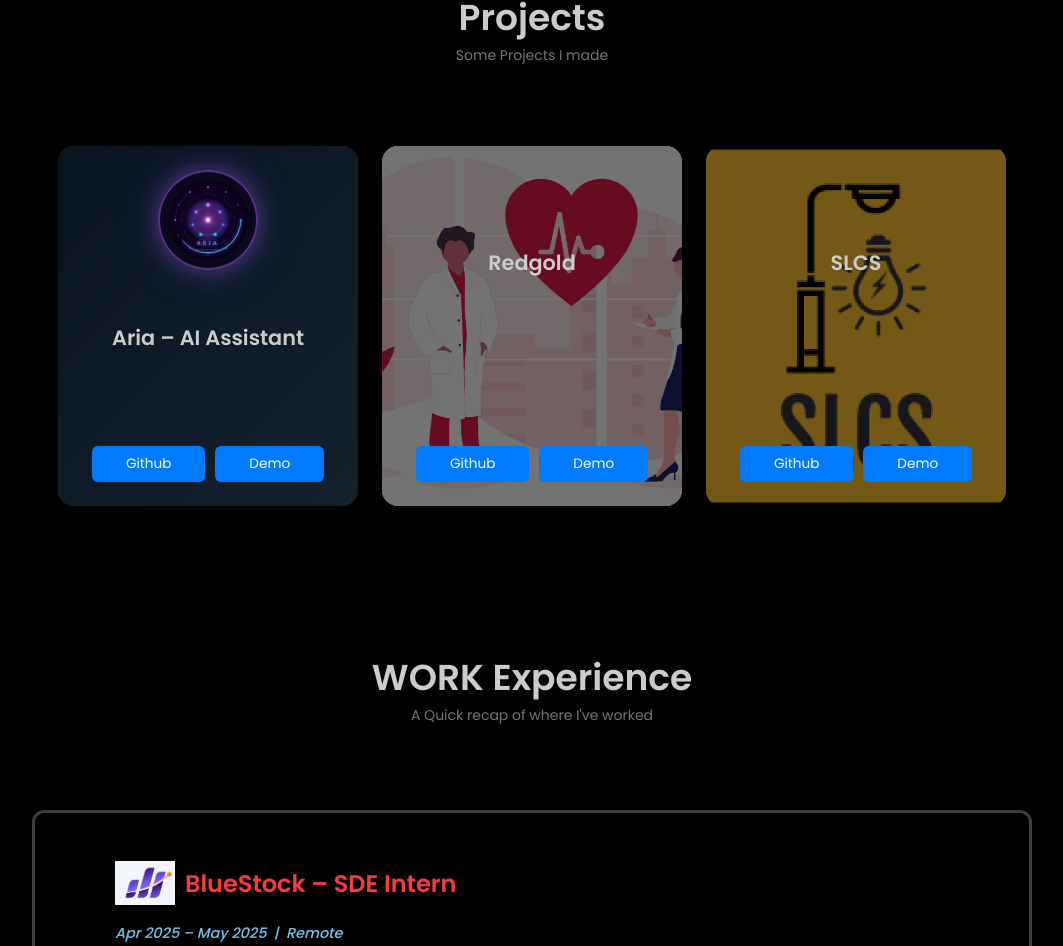
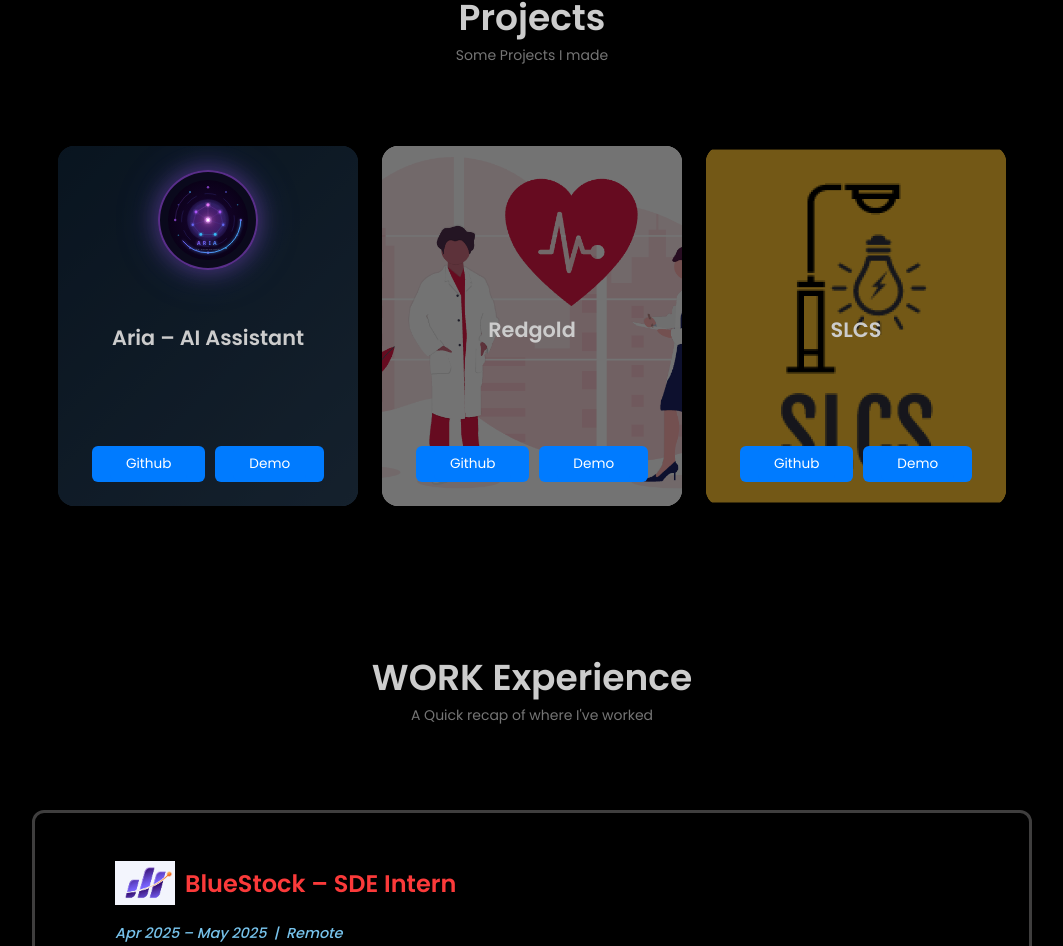
Before and after one commit to dipcoderr/Portfolio, a React (Vite) app: page / in a window 1280 px wide. Shown: the part 3860-4806 px from the top of the page, without its empty margins (108-1171 px from the left). Built offline with nearby package versions, Linux system fonts and the light colour scheme.

Commit message:
Align project card names and buttons consistently across all cards

```diff
--- a/src/component/Projects/ProjectCard.jsx
+++ b/src/component/Projects/ProjectCard.jsx
@@ -24,11 +24,13 @@ const ProjectCard = ({project, centered}) => {
             options={tiltOptions}
           >
             <div className="tilt-card-content">
-              {/* Logo badge for AI/no-image cards */}
-              {hasLogo && (
+              {/* Logo or spacer — keeps name vertically centered on all cards */}
+              {hasLogo ? (
                 <div className="tilt-card-logo-wrap">
                   <img src={project.logo} alt={`${project.name} logo`} className="tilt-card-logo" />
                 </div>
+              ) : (
+                <div className="tilt-card-spacer" />
               )}
               <h2>{project.name}</h2>
               <div className="button-container">
--- a/src/component/Projects/projects.css
+++ b/src/component/Projects/projects.css
@@ -26,7 +26,7 @@
     display: flex;
     flex-direction: column;
     align-items: center;
-    justify-content: flex-end;
+    justify-content: space-between;
     height: 100%;
     text-align: center;
     padding: 1.5rem;
@@ -36,9 +36,15 @@
 
 .tilt-card-content h2 {
     font-size: 1.3rem;
-    margin-bottom: auto;
-    margin-top: auto;
     line-height: 1.3;
+    margin: auto 0;
+}
+
+/* Invisible spacer same height as logo-wrap so name stays centered on image cards */
+.tilt-card-spacer {
+    width: 100px;
+    height: 100px;
+    flex-shrink: 0;
 }
 
 .project-summary {
```
